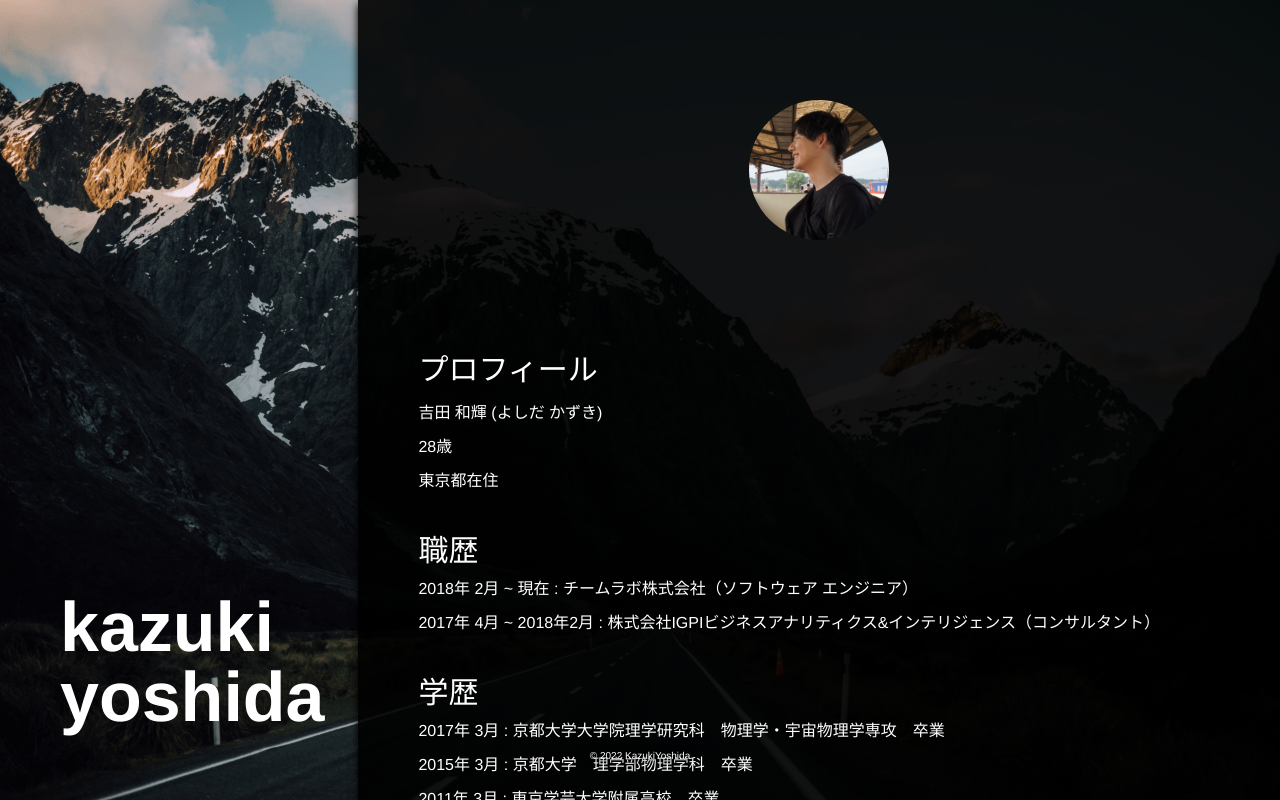
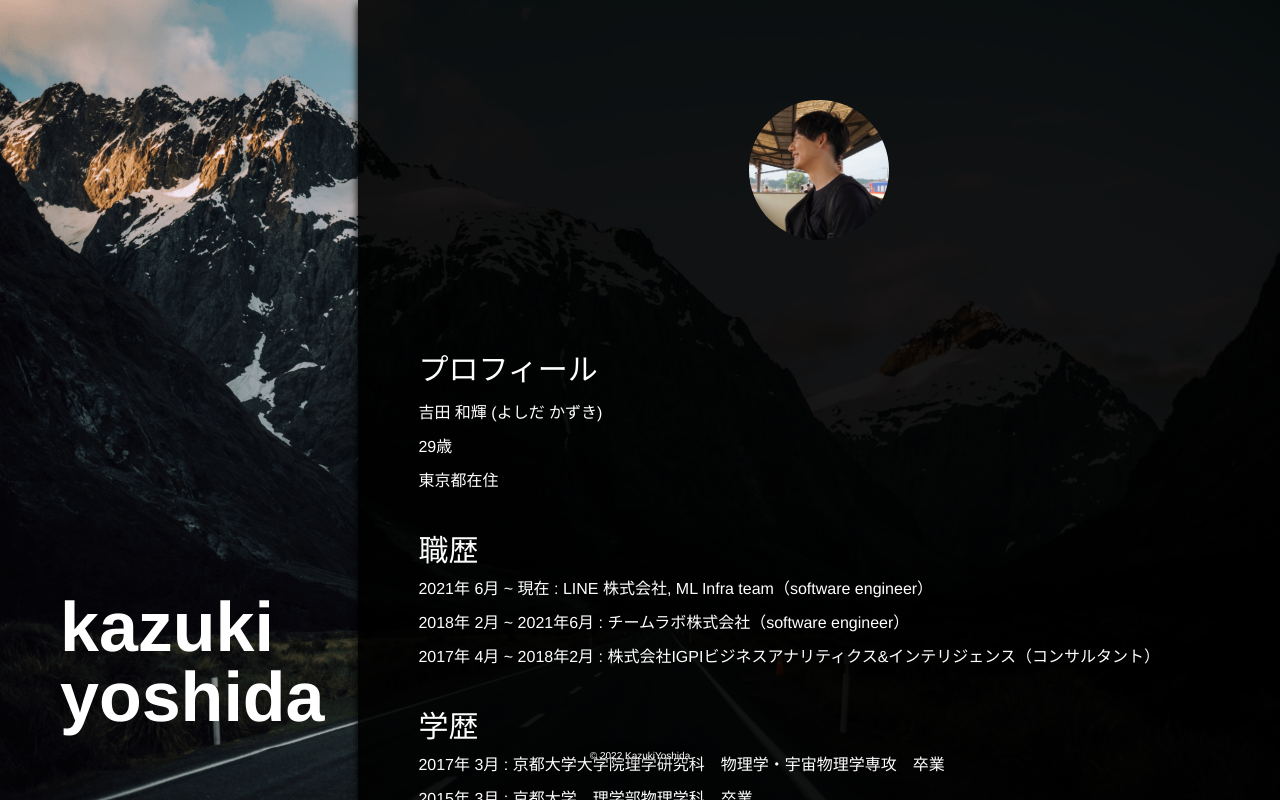
Before and after one commit to kazukiyoshida/blog, a Vue app: page /about in a window 1280 px wide. Built offline with nearby package versions, Linux system fonts and the light colour scheme.

Commit message:
update about info

```diff
--- a/src/locales/en.json
+++ b/src/locales/en.json
@@ -19,6 +19,7 @@
     "history3": "2015.4 - 2017.3 : M.Sc. Physics, Kyoto University, Japan",
     "jobTitle": "Work Experience",
     "job1": "2017.4 - 2018.2 : IGPI Business Analytics & Intelligence, Inc.",
-    "job2": "2018.2 - present : teamLab"
+    "job2": "2018.2 - 2021.6 : teamLab (software engineer)",
+    "job3": "2021.6 - present : LINE Corporation, ML Infra team (software engineer)"
   }
 }
--- a/src/locales/ja.json
+++ b/src/locales/ja.json
@@ -1,8 +1,8 @@
 {
   "top": {
-    "description1": "@teamLab, 東京",
+    "description1": "@LINE mlinfra, 東京",
     "description2": "Webエンジニアの記録です.",
-    "description3": "#Rust #Go #Vim",
+    "description3": "#Rust #Go #Python #Vim",
     "about": "自己紹介",
     "blog": "ブログ",
     "changeLang": "> English"
@@ -11,7 +11,7 @@
     "whoAmI": {
       "title": "プロフィール",
       "name": "吉田 和輝 (よしだ かずき)",
-      "birth": "28歳",
+      "birth": "29歳",
       "where": "東京都在住"
     },
     "historyTitle": "学歴",
@@ -20,7 +20,8 @@
     "history3": "2017年 3月 : 京都大学大学院理学研究科　物理学・宇宙物理学専攻　卒業",
     "jobTitle": "職歴",
     "job1": "2017年 4月 ~ 2018年2月 : 株式会社IGPIビジネスアナリティクス&インテリジェンス（コンサルタント）",
-    "job2": "2018年 2月 ~ 現在 : チームラボ株式会社（ソフトウェア エンジニア）",
+    "job2": "2018年 2月 ~ 2021年6月 : チームラボ株式会社（software engineer）",
+    "job3": "2021年 6月 ~ 現在 : LINE 株式会社, ML Infra team（software engineer）",
     "like1": "・中学校〜大学生の頃はテニスを続け、大学院生の頃からはランニングが趣味です",
     "like2": "・お酒が好きで学生の頃はアイリッシュパブでアルバイトをしていました"
   }
--- a/src/views/About.vue
+++ b/src/views/About.vue
@@ -21,6 +21,7 @@
       </div>
       <div class="Job">
         <p class="sectionTitle">{{ $t('about.jobTitle') }}</p>
+        <p class="line">{{ $t('about.job3') }}</p>
         <p class="line">{{ $t('about.job2') }}</p>
         <p class="line">{{ $t('about.job1') }}</p>
       </div>
```
